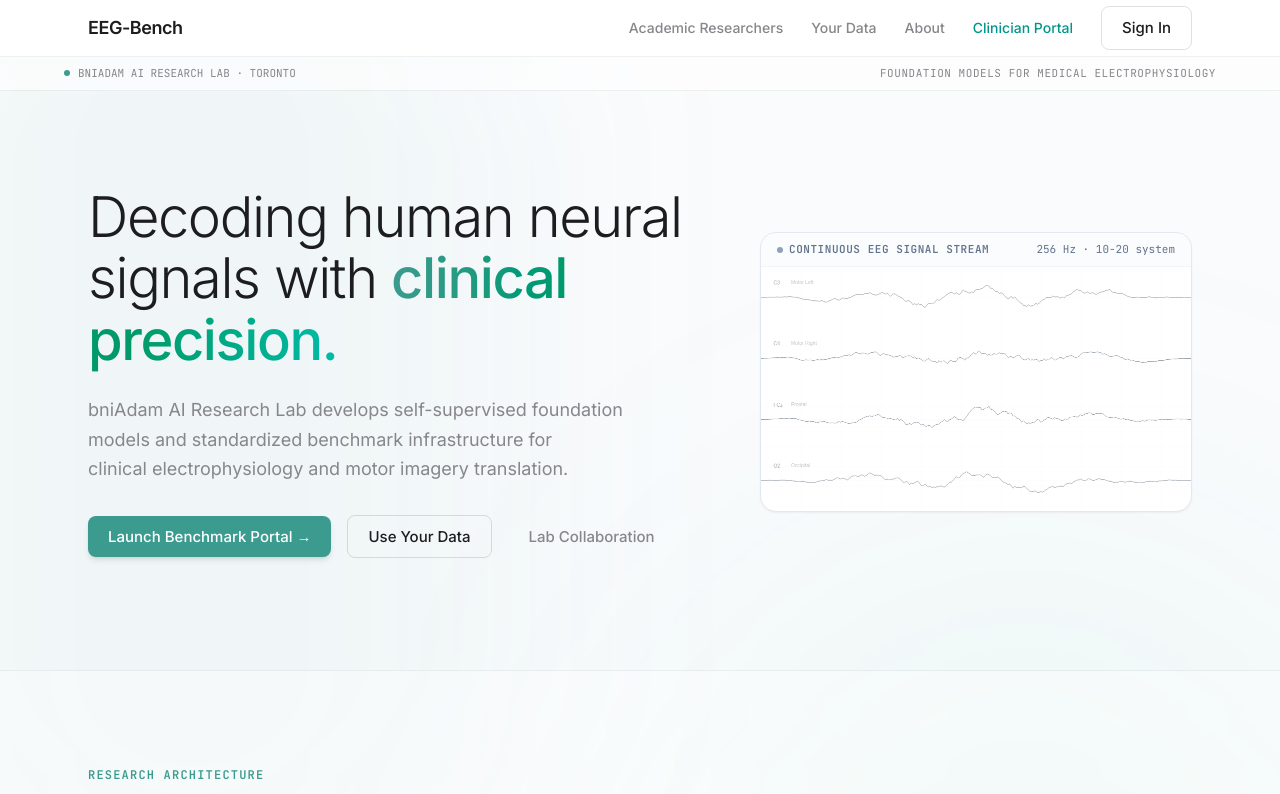
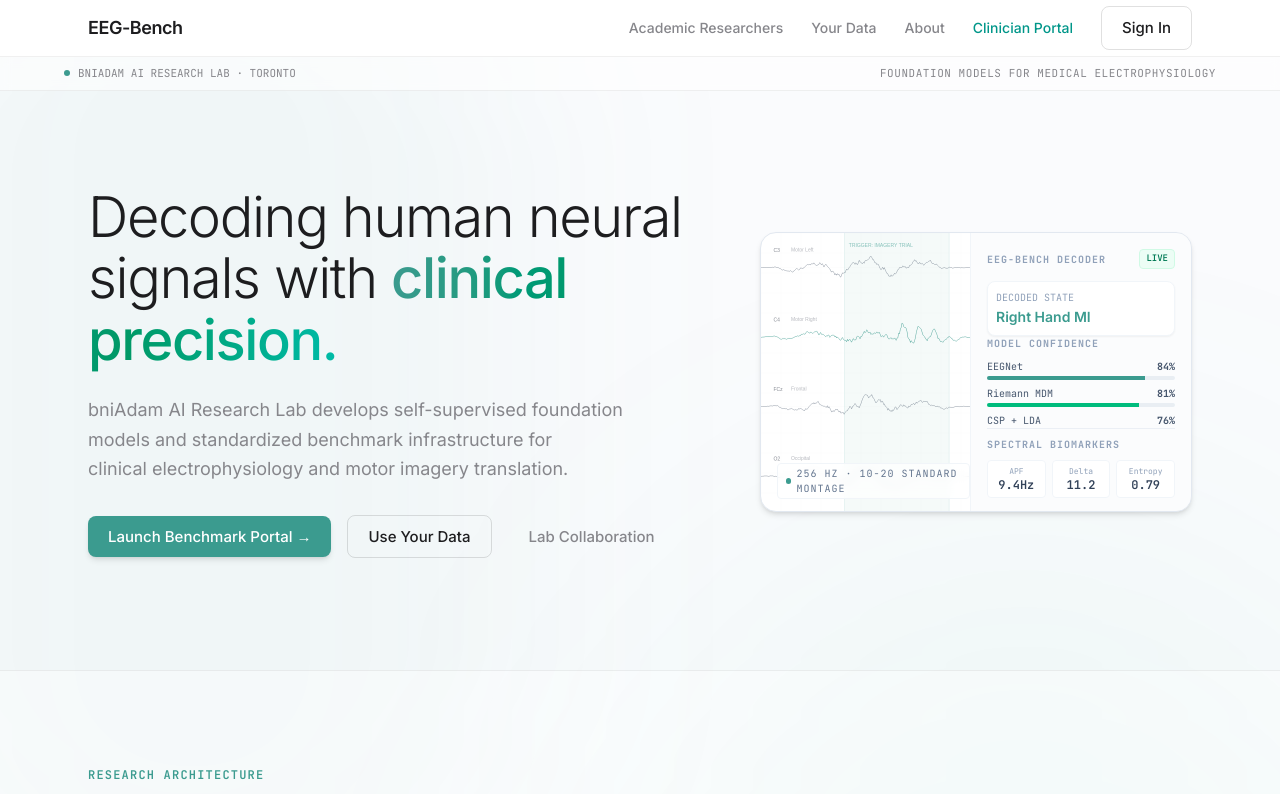
Before and after one commit to samerzumot/eeg-bench, a Next.js app in the folder frontend/: page / in a window 1280 px wide. Shown: the top 794 px of the page. Built offline with nearby package versions, Linux system fonts and the light colour scheme.

Commit message:
feat: enhance interactive telemetry to act as a real-time EEG decoding dashboard

```diff
--- a/frontend/components/InteractiveTelemetry.tsx
+++ b/frontend/components/InteractiveTelemetry.tsx
@@ -1,9 +1,49 @@
 "use client";
 
-import { useEffect, useRef } from "react";
+import { useEffect, useRef, useState } from "react";
+
+type ClassState = "Resting" | "Left Hand MI" | "Right Hand MI" | "Eyes Closed";
 
 export function InteractiveTelemetry() {
   const canvasRef = useRef<HTMLCanvasElement>(null);
+
+  // Real-time state readouts to represent our UVP
+  const [decodingState, setDecodingState] = useState<ClassState>("Resting");
+  const [probs, setProbs] = useState({ eegnet: 0.72, riemann: 0.68, csp: 0.65 });
+  const [biomarkers, setBiomarkers] = useState({ alphaPeak: 9.2, deltaPower: 12.4, entropy: 0.76 });
+  const [triggerActive, setTriggerActive] = useState(false);
+
+  // Simulation loop to cycle between trials and update state parameters
+  useEffect(() => {
+    const states: ClassState[] = ["Resting", "Right Hand MI", "Resting", "Left Hand MI", "Eyes Closed"];
+    let stateIdx = 0;
+
+    const interval = setInterval(() => {
+      stateIdx = (stateIdx + 1) % states.length;
+      const nextState = states[stateIdx];
+      setDecodingState(nextState);
+
+      if (nextState === "Right Hand MI") {
+        setTriggerActive(true);
+        setProbs({ eegnet: 0.84, riemann: 0.81, csp: 0.76 });
+        setBiomarkers({ alphaPeak: 9.4, deltaPower: 11.2, entropy: 0.79 });
+      } else if (nextState === "Left Hand MI") {
+        setTriggerActive(true);
+        setProbs({ eegnet: 0.81, riemann: 0.79, csp: 0.74 });
+        setBiomarkers({ alphaPeak: 9.1, deltaPower: 11.5, entropy: 0.78 });
+      } else if (nextState === "Eyes Closed") {
+        setTriggerActive(false);
+        setProbs({ eegnet: 0.89, riemann: 0.86, csp: 0.81 }); // High accuracy decoding alpha rhythm
+        setBiomarkers({ alphaPeak: 8.9, deltaPower: 9.6, entropy: 0.65 }); // Entropy drops, alpha rises
+      } else {
+        setTriggerActive(false);
+        setProbs({ eegnet: 0.45, riemann: 0.42, csp: 0.38 });
+        setBiomarkers({ alphaPeak: 9.2, deltaPower: 12.4, entropy: 0.76 });
+      }
+    }, 4500);
+
+    return () => clearInterval(interval);
+  }, []);
 
   // Waveform rendering loop using Brownian motion / random walk signal traces (realistic EEG representation)
   useEffect(() => {
@@ -68,6 +108,35 @@ export function InteractiveTelemetry() {
 
       const chHeight = h / channels.length;
 
+      // Draw background highlight band if a trial trigger is active
+      // We grab the state from the external loop via variables or active check
+      const isRightHand = canvas.dataset.state === "Left Hand MI" || canvas.dataset.state === "Right Hand MI";
+      const isEyesClosed = canvas.dataset.state === "Eyes Closed";
+
+      if (isRightHand) {
+        ctx.fillStyle = "rgba(59, 155, 143, 0.05)";
+        ctx.fillRect(w * 0.4, 0, w * 0.5, h);
+
+        ctx.strokeStyle = "rgba(59, 155, 143, 0.2)";
+        ctx.lineWidth = 1;
+        ctx.beginPath();
+        ctx.moveTo(w * 0.4, 0);
+        ctx.lineTo(w * 0.4, h);
+        ctx.moveTo(w * 0.9, 0);
+        ctx.lineTo(w * 0.9, h);
+        ctx.stroke();
+
+        ctx.fillStyle = "rgba(59, 155, 143, 0.6)";
+        ctx.font = "bold 18px var(--font-jetbrains-mono), monospace";
+        ctx.fillText("TRIGGER: IMAGERY TRIAL", w * 0.42, 28);
+      } else if (isEyesClosed) {
+        ctx.fillStyle = "rgba(99, 102, 241, 0.05)";
+        ctx.fillRect(0, 0, w, h);
+        ctx.fillStyle = "rgba(99, 102, 241, 0.6)";
+        ctx.font = "bold 18px var(--font-jetbrains-mono), monospace";
+        ctx.fillText("SYNCHRONIZED ALPHA OSCILLATIONS (O2)", 25, 28);
+      }
+
       channels.forEach((ch, idx) => {
         const buf = buffers[idx];
         const centerY = idx * chHeight + chHeight / 2;
@@ -80,24 +149,46 @@ export function InteractiveTelemetry() {
         ctx.lineTo(w, centerY);
         ctx.stroke();
 
-        // Generate new point (Brownian random walk + minor noise)
-        let noiseStep = (Math.random() - 0.5) * 2.8;
+        // Generate new point (Brownian random walk + frequency modifications based on state)
+        let ampFactor = 3.5;
+        let walkVariance = 2.8;
+        let sineMod = Math.sin(offset * 0.1) * 0.4;
+
+        if (canvas.dataset.state === "Right Hand MI" && ch.name === "C4") {
+          // Increase amplitude and frequency of C4 (contralateral motor activation)
+          walkVariance = 4.5;
+          sineMod = Math.sin(offset * 0.35) * 2.0;
+        } else if (canvas.dataset.state === "Left Hand MI" && ch.name === "C3") {
+          // Increase amplitude and frequency of C3
+          walkVariance = 4.5;
+          sineMod = Math.sin(offset * 0.35) * 2.0;
+        } else if (canvas.dataset.state === "Eyes Closed" && ch.name === "O2") {
+          // Strong sinusoidal Alpha rhythm in Occipital channel
+          walkVariance = 1.0;
+          sineMod = Math.sin(offset * 0.22) * 4.8;
+        }
+
+        let noiseStep = (Math.random() - 0.5) * walkVariance;
         let nextVal = buf[buf.length - 1];
-        nextVal += noiseStep + Math.sin(offset * 0.1) * 0.4;
-        nextVal *= 0.94; // stability decay
+        nextVal += noiseStep + sineMod;
+        nextVal *= 0.93; // stability decay
         buf.push(nextVal);
         buf.shift();
 
         // Plot waveform trace
-        ctx.strokeStyle = "rgba(71, 85, 105, 0.65)"; // Slate-600
-        ctx.lineWidth = 1.0;
+        ctx.strokeStyle = ch.name === "O2" && canvas.dataset.state === "Eyes Closed"
+          ? "rgba(99, 102, 241, 0.8)"
+          : (ch.name === "C4" && canvas.dataset.state === "Right Hand MI") || (ch.name === "C3" && canvas.dataset.state === "Left Hand MI")
+            ? "rgba(59, 155, 143, 0.85)"
+            : "rgba(71, 85, 105, 0.6)";
+        ctx.lineWidth = ch.name === "O2" && canvas.dataset.state === "Eyes Closed" ? 1.5 : 1.0;
         ctx.beginPath();
 
         const stepX = w / (bufferSize - 1);
         for (let i = 0; i < buf.length; i++) {
           const x = i * stepX;
           const borderFade = Math.sin((i / (bufferSize - 1)) * Math.PI);
-          const y = centerY + buf[i] * 3.5 * borderFade;
+          const y = centerY + buf[i] * ampFactor * borderFade;
 
           if (i === 0) ctx.moveTo(x, y);
           else ctx.lineTo(x, y);
@@ -105,13 +196,13 @@ export function InteractiveTelemetry() {
         ctx.stroke();
 
         // Channel descriptor labels
-        ctx.fillStyle = "rgba(15, 23, 42, 0.4)";
+        ctx.fillStyle = "rgba(15, 23, 42, 0.5)";
         ctx.font = "bold 15px var(--font-jetbrains-mono), monospace";
-        ctx.fillText(ch.name, 25, idx * chHeight + 35);
+        ctx.fillText(ch.name, 25, idx * chHeight + 38);
 
         ctx.font = "400 11px var(--font-sans), sans-serif";
-        ctx.fillStyle = "rgba(15, 23, 42, 0.25)";
-        ctx.fillText(ch.desc, 60, idx * chHeight + 34);
+        ctx.fillStyle = "rgba(15, 23, 42, 0.3)";
+        ctx.fillText(ch.desc, 60, idx * chHeight + 37);
       });
 
       animId = requestAnimationFrame(render);
@@ -126,19 +217,111 @@ export function InteractiveTelemetry() {
   }, []);
 
   return (
-    <div className="w-full rounded-2xl border border-slate-200 bg-white shadow-xs overflow-hidden flex flex-col h-[280px]">
-      {/* Header */}
-      <div className="border-b border-slate-100 bg-slate-50/50 px-4 py-2 flex items-center justify-between text-[11px] font-data text-slate-500">
-        <div className="flex items-center gap-1.5">
-          <span className="w-1.5 h-1.5 rounded-full bg-slate-400" />
-          <span className="font-semibold tracking-wider uppercase font-mono">Continuous EEG Signal Stream</span>
+    <div className="w-full rounded-2xl border border-slate-200 bg-white shadow-md overflow-hidden flex flex-col md:flex-row h-[420px] md:h-[280px]">
+
+      {/* Waveform Canvas Panel */}
+      <div className="flex-1 relative overflow-hidden h-[180px] md:h-full border-b md:border-b-0 md:border-r border-slate-100">
+        {/* Pass states to canvas element to let the canvas read it inside standard animation loop */}
+        <canvas
+          ref={canvasRef}
+          data-state={decodingState}
+          className="w-full h-full block"
+        />
+        <div className="absolute bottom-3 left-4 flex items-center gap-1.5 bg-white/70 px-2 py-0.5 rounded backdrop-blur-xs border border-slate-100">
+          <span className="inline-block w-1.5 h-1.5 rounded-full bg-accent animate-pulse" />
+          <span className="text-[10px] font-data text-slate-500 uppercase tracking-widest">
+            256 Hz · 10-20 Standard Montage
+          </span>
         </div>
-        <div>256 Hz · 10-20 system</div>
       </div>
 
-      {/* Waveform Canvas */}
-      <div className="flex-1 relative overflow-hidden">
-        <canvas ref={canvasRef} className="w-full h-full block" />
+      {/* Live UVP Metrics Overlay Panel */}
+      <div className="w-full md:w-[220px] bg-slate-50/50 p-4 flex flex-col justify-between border-t md:border-t-0 border-slate-100">
+
+        {/* Section A: Live Decoder State */}
+        <div className="space-y-3">
+          <div className="flex items-center justify-between">
+            <span className="text-[10px] font-data font-bold tracking-widest text-slate-400 uppercase">
+              EEG-Bench Decoder
+            </span>
+            <span className="px-1.5 py-0.5 rounded bg-emerald-50 text-emerald-700 border border-emerald-100 text-[9px] font-data uppercase font-semibold">
+              Live
+            </span>
+          </div>
+
+          <div className="p-2 bg-white rounded-lg border border-slate-100 shadow-xs">
+            <p className="text-[10px] text-slate-400 font-data">DECODED STATE</p>
+            <p className={`text-sm font-semibold mt-0.5 transition-colors duration-300 ${
+              decodingState !== "Resting" ? "text-accent" : "text-slate-700"
+            }`}>
+              {decodingState}
+            </p>
+          </div>
+        </div>
+
+        {/* Section B: Pipeline Confidence Indicators */}
+        <div className="space-y-2 mt-3 md:mt-0">
+          <p className="text-[10px] font-data font-bold tracking-widest text-slate-400 uppercase">
+            Model Confidence
+          </p>
+
+          <div className="space-y-1.5 font-data text-[10px]">
+            <div>
+              <div className="flex justify-between text-slate-600 mb-0.5">
+                <span>EEGNet</span>
+                <span className="font-bold">{(probs.eegnet * 100).toFixed(0)}%</span>
+              </div>
+              <div className="h-1 w-full bg-slate-200/70 rounded-full overflow-hidden">
+                <div
+                  className="h-full bg-accent transition-all duration-500 ease-out"
+                  style={{ width: `${probs.eegnet * 100}%` }}
+                />
+              </div>
+            </div>
+
+            <div>
+              <div className="flex justify-between text-slate-600 mb-0.5">
+                <span>Riemann MDM</span>
+                <span className="font-bold">{(probs.riemann * 100).toFixed(0)}%</span>
+              </div>
+              <div className="h-1 w-full bg-slate-200/70 rounded-full overflow-hidden">
+                <div
+                  className="h-full bg-emerald-500 transition-all duration-500 ease-out"
+                  style={{ width: `${probs.riemann * 100}%` }}
+                />
+              </div>
+            </div>
+
+            <div>
+              <div className="flex justify-between text-slate-600">
+                <span>CSP + LDA</span>
+                <span className="font-bold">{(probs.csp * 100).toFixed(0)}%</span>
+              </div>
+            </div>
+          </div>
+        </div>
+
+        {/* Section C: Live Biomarker Readouts */}
+        <div className="space-y-2 pt-2 border-t border-slate-200/60 mt-3 md:mt-0">
+          <p className="text-[10px] font-data font-bold tracking-widest text-slate-400 uppercase">
+            Spectral Biomarkers
+          </p>
+          <div className="grid grid-cols-3 gap-1.5 text-center font-data">
+            <div className="bg-white p-1 rounded border border-slate-100">
+              <p className="text-[8px] text-slate-400">APF</p>
+              <p className="text-xs font-semibold text-slate-700">{biomarkers.alphaPeak}Hz</p>
+            </div>
+            <div className="bg-white p-1 rounded border border-slate-100">
+              <p className="text-[8px] text-slate-400">Delta</p>
+              <p className="text-xs font-semibold text-slate-700">{biomarkers.deltaPower.toFixed(1)}</p>
+            </div>
+            <div className="bg-white p-1 rounded border border-slate-100">
+              <p className="text-[8px] text-slate-400">Entropy</p>
+              <p className="text-xs font-semibold text-slate-700">{biomarkers.entropy}</p>
+            </div>
+          </div>
+        </div>
+
       </div>
     </div>
   );
```
